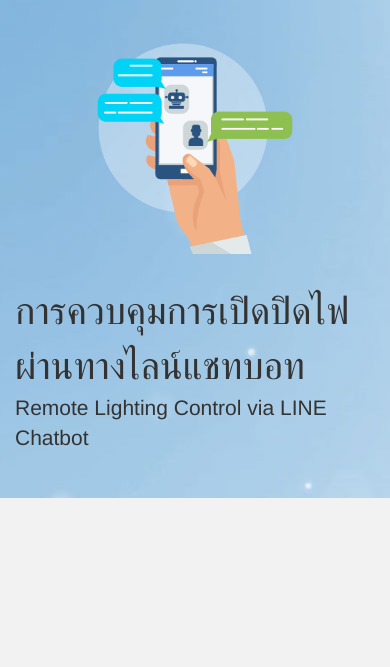
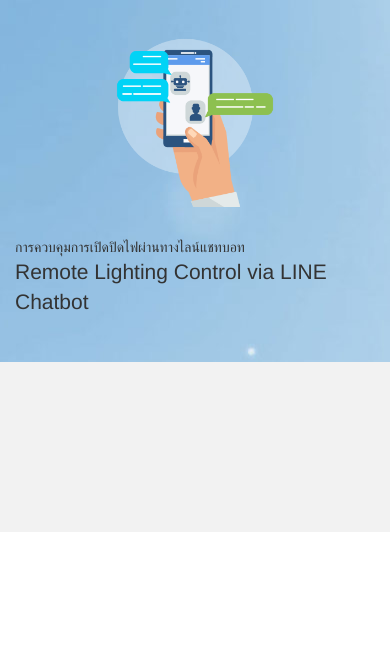
Before and after one commit to b5730200803/web_finalproject, a PHP site: page /page.php in a window 390 px wide. Shown: the top 667 px of the page. Run offline with PHP 8.4, Linux system fonts and the light colour scheme; data that the repository does not hold is empty; some libraries are stand-ins or nearby versions.

Commit message:
แก้

```diff
--- a/page.php
+++ b/page.php
@@ -31,7 +31,7 @@
       padding-top:0px;
     }
     fontHead{
-    	font-size: 38px;
+    	font-size: 40spx;
     }
     #textHead{
     	padding-top:100px;
@@ -39,7 +39,7 @@
 
   	@media only screen and (max-width: 900px) {
 		#ImageLogo{
-			width: 100%;
+			width: 80%;
 			height: auto;
 
 		}
```
